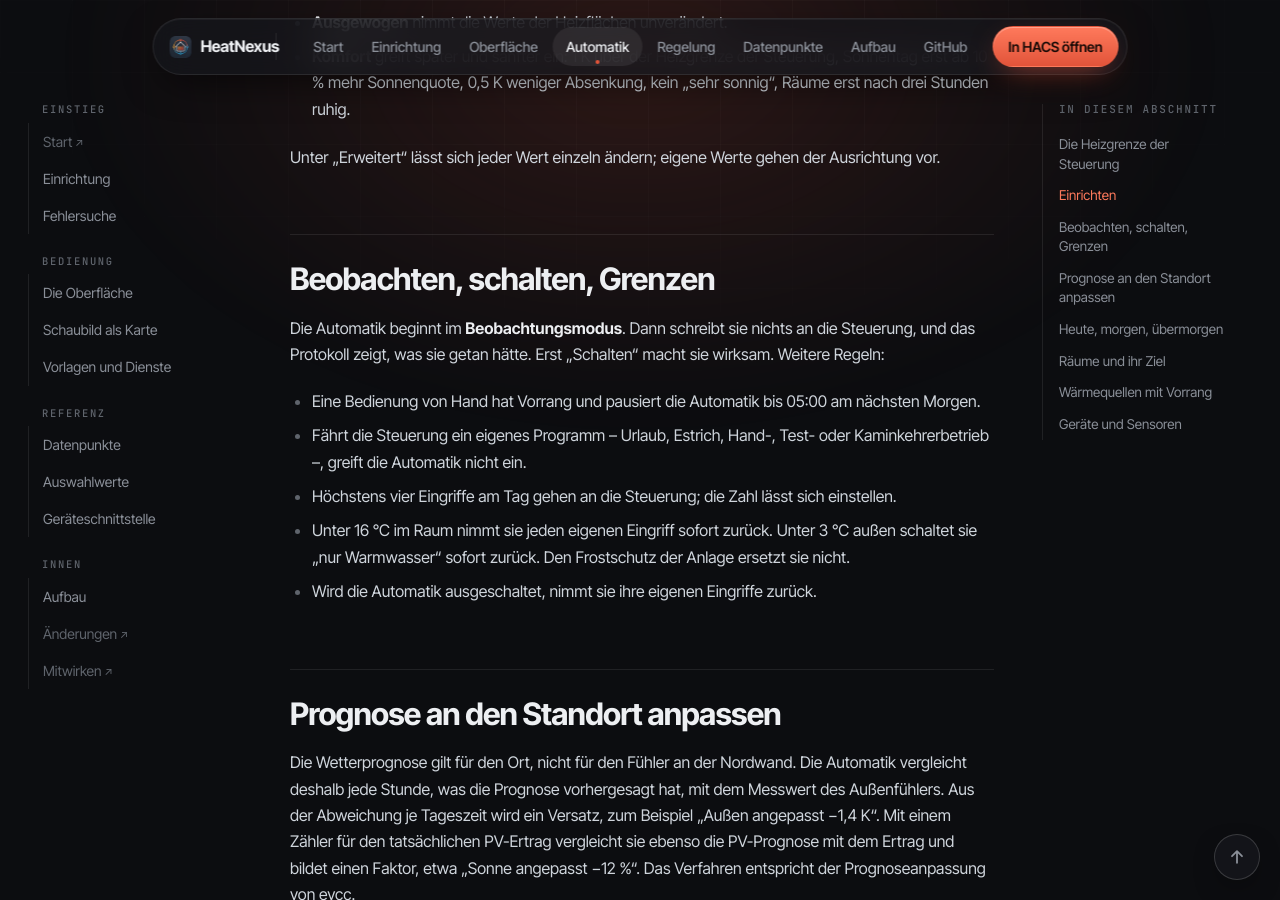
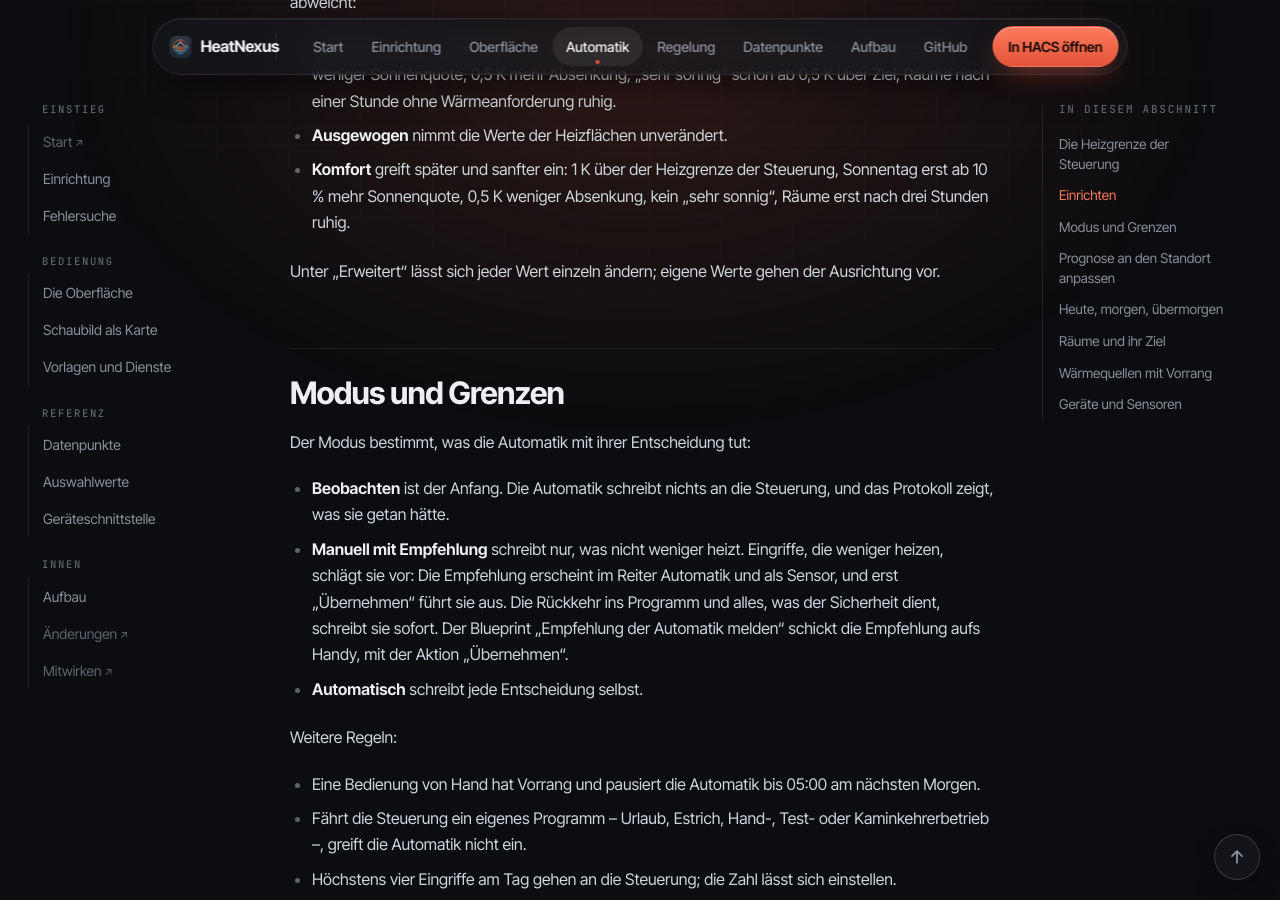
Before and after one commit to xIceTea/HeatNexus, a Jekyll site: the page built from docs/ANLEITUNG.md, in a window 1280 px wide and 900 px high, scrolled down 15111 px. Built offline with Jekyll 4.4.1, drawn with Linux system fonts in a browser that asks for light colours; some of the changed text lies outside the part shown.

Commit message:
docs: Anleitung um Heizpause und Empfehlung ergänzen

```diff
--- a/docs/_includes/AUTOMATIK.md
+++ b/docs/_includes/AUTOMATIK.md
@@ -22,6 +22,11 @@
   und eine Mindestdauer verhindern häufiges Umschalten. Liegt die aktuelle
   Außentemperatur unter der Einschaltschwelle der Steuerung und fordern die
   Thermostate Wärme an, geht der Heizkreis sofort zurück ins Programm.
+- **Heizpause.** An milden Tagen setzt sie einen befristeten Sollwert knapp
+  unter der Außentemperatur der Steuerung. Die Steuerung schaltet den
+  Heizkreis dann selbst aus und heizt von selbst wieder, sobald es kälter
+  wird. Die Vorgabe läuft von allein ab; die Automatik erneuert sie nur,
+  solange die Pause sinnvoll bleibt.
 - **Abwesenheit und Fenster** sind freiwillig. Sind alle Personen weg, senkt
   sie ab. Ein offenes Fenster setzt die Entscheidungen aus.
 
@@ -59,11 +64,21 @@
 Unter „Erweitert“ lässt sich jeder Wert einzeln ändern; eigene Werte gehen der
 Ausrichtung vor.
 
-## Beobachten, schalten, Grenzen
+## Modus und Grenzen
 
-Die Automatik beginnt im **Beobachtungsmodus**. Dann schreibt sie nichts an
-die Steuerung, und das Protokoll zeigt, was sie getan hätte. Erst „Schalten“
-macht sie wirksam. Weitere Regeln:
+Der Modus bestimmt, was die Automatik mit ihrer Entscheidung tut:
+
+- **Beobachten** ist der Anfang. Die Automatik schreibt nichts an die
+  Steuerung, und das Protokoll zeigt, was sie getan hätte.
+- **Manuell mit Empfehlung** schreibt nur, was nicht weniger heizt. Eingriffe,
+  die weniger heizen, schlägt sie vor: Die Empfehlung erscheint im Reiter
+  Automatik und als Sensor, und erst „Übernehmen“ führt sie aus. Die Rückkehr
+  ins Programm und alles, was der Sicherheit dient, schreibt sie sofort. Der
+  Blueprint „Empfehlung der Automatik melden“ schickt die Empfehlung aufs
+  Handy, mit der Aktion „Übernehmen“.
+- **Automatisch** schreibt jede Entscheidung selbst.
+
+Weitere Regeln:
 
 - Eine Bedienung von Hand hat Vorrang und pausiert die Automatik bis 05:00 am
   nächsten Morgen.
--- a/docs/_includes/VORLAGEN.md
+++ b/docs/_includes/VORLAGEN.md
@@ -67,6 +67,18 @@
 > **Kein zertifizierter Legionellenschutz.** Die Vorlage ahmt nach, was der
 > Regler sonst selbst täte. Sie prüft nicht, ob jede Leitung die Temperatur
 > erreicht, und ersetzt keine Anlage nach DVGW W 551.
+
+### Empfehlung der Automatik melden
+
+Meldet eine Empfehlung der Automatik an ein Mobilgerät der Home-Assistant-App.
+Die Mitteilung enthält die Begründung und die Aktion „Übernehmen“. Ein Tipp
+darauf drückt die Taste der Empfehlung und führt sie aus.
+
+Die Vorlage gehört zum Modus „Manuell mit Empfehlung“. Gemeldet werden nur
+Eingriffe, die weniger heizen. Rückkehr ins Programm und Sicherheit schaltet
+die Automatik ohne Rückfrage. Antwortet niemand innerhalb der eingestellten
+Wartezeit, bleibt die Empfehlung offen; sie lässt sich weiter im Reiter
+Automatik oder mit der Taste **Empfehlung übernehmen** ausführen.
 
 ## Dienste
 
```
Also changed, not shown: other parts of docs/_includes/VORLAGEN.md (+1 -1 lines), docs/index.md (+1 -1 lines), README.md.
